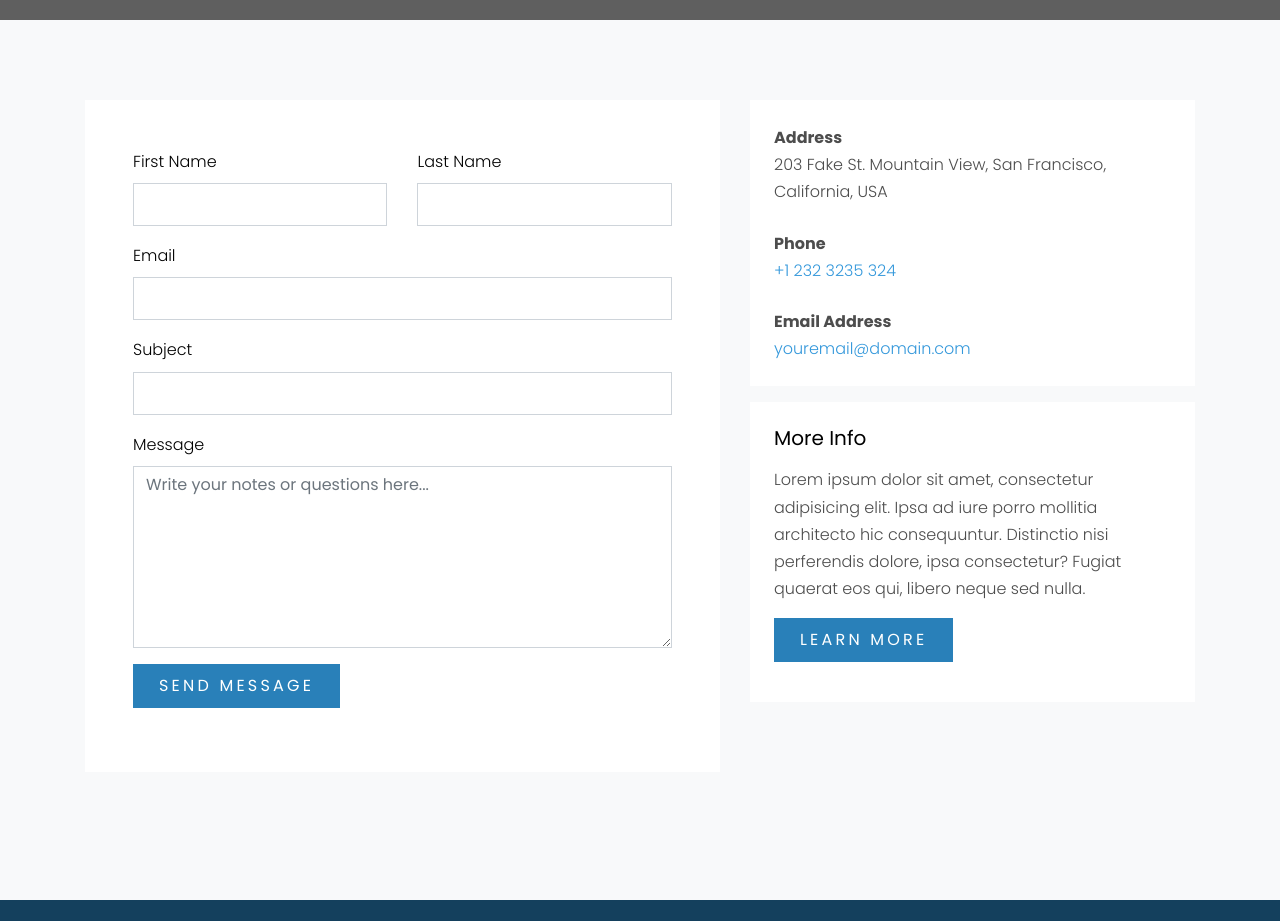
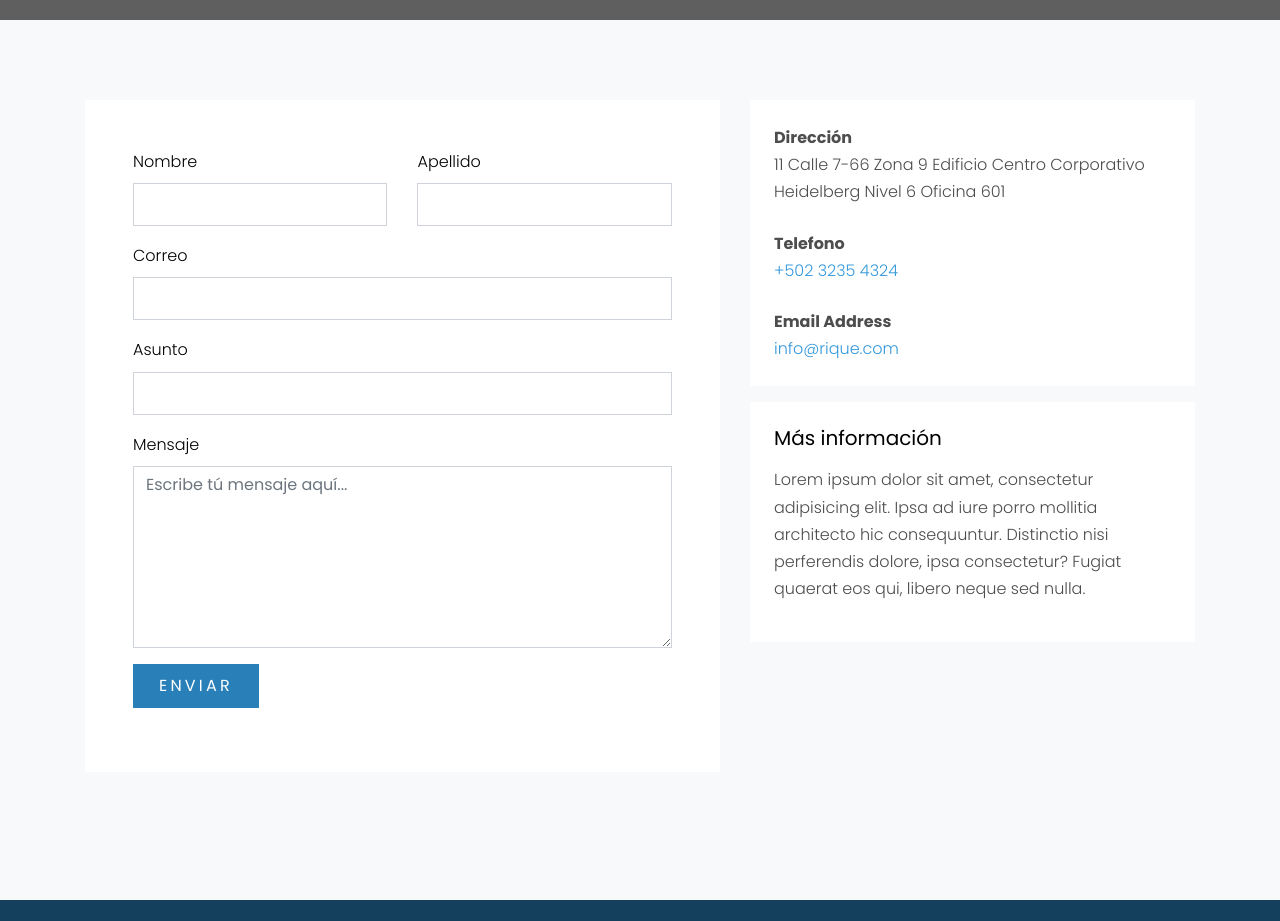
Before and after one commit to leninjo/rique, a plain HTML site: page contact.html in a window 1280 px wide. Shown: the part 780-1701 px from the top of the page. Drawn offline with Linux system fonts and the light colour scheme; grey boxes are pictures that could not be loaded; files whose address does not match are found by name; a web font is replaced by a local one.

Commit message:
Modificación de contacto

```diff
--- a/contact.html
+++ b/contact.html
@@ -98,11 +98,11 @@
 
               <div class="row form-group">
                 <div class="col-md-6 mb-3 mb-md-0">
-                  <label class="text-black" for="fname">First Name</label>
+                  <label class="text-black" for="fname">Nombre</label>
                   <input type="text" id="fname" class="form-control">
                 </div>
                 <div class="col-md-6">
-                  <label class="text-black" for="lname">Last Name</label>
+                  <label class="text-black" for="lname">Apellido</label>
                   <input type="text" id="lname" class="form-control">
                 </div>
               </div>
@@ -110,7 +110,7 @@
               <div class="row form-group">
 
                 <div class="col-md-12">
-                  <label class="text-black" for="email">Email</label>
+                  <label class="text-black" for="email">Correo</label>
                   <input type="email" id="email" class="form-control">
                 </div>
               </div>
@@ -118,21 +118,21 @@
               <div class="row form-group">
 
                 <div class="col-md-12">
-                  <label class="text-black" for="subject">Subject</label>
+                  <label class="text-black" for="subject">Asunto</label>
                   <input type="subject" id="subject" class="form-control">
                 </div>
               </div>
 
               <div class="row form-group">
                 <div class="col-md-12">
-                  <label class="text-black" for="message">Message</label>
-                  <textarea name="message" id="message" cols="30" rows="7" class="form-control" placeholder="Write your notes or questions here..."></textarea>
+                  <label class="text-black" for="message">Mensaje</label>
+                  <textarea name="message" id="message" cols="30" rows="7" class="form-control" placeholder="Escribe tú mensaje aquí..."></textarea>
                 </div>
               </div>
 
               <div class="row form-group">
                 <div class="col-md-12">
-                  <input type="submit" value="Send Message" class="btn btn-primary py-2 px-4 text-white">
+                  <input type="submit" value="Enviar" class="btn btn-primary py-2 px-4 text-white">
                 </div>
               </div>
 
@@ -142,21 +142,20 @@
           <div class="col-md-5">
 
             <div class="p-4 mb-3 bg-white">
-              <p class="mb-0 font-weight-bold">Address</p>
-              <p class="mb-4">203 Fake St. Mountain View, San Francisco, California, USA</p>
+              <p class="mb-0 font-weight-bold">Dirección</p>
+              <p class="mb-4">11 Calle 7-66 Zona 9 Edificio Centro Corporativo Heidelberg Nivel 6 Oficina 601</p>
 
-              <p class="mb-0 font-weight-bold">Phone</p>
-              <p class="mb-4"><a href="#">+1 232 3235 324</a></p>
+              <p class="mb-0 font-weight-bold">Telefono</p>
+              <p class="mb-4"><a href="#">+502 3235 4324</a></p>
 
               <p class="mb-0 font-weight-bold">Email Address</p>
-              <p class="mb-0"><a href="#">youremail@domain.com</a></p>
+              <p class="mb-0"><a href="#">info@rique.com</a></p>
 
             </div>
 
             <div class="p-4 mb-3 bg-white">
-              <h3 class="h5 text-black mb-3">More Info</h3>
+              <h3 class="h5 text-black mb-3">Más información</h3>
               <p>Lorem ipsum dolor sit amet, consectetur adipisicing elit. Ipsa ad iure porro mollitia architecto hic consequuntur. Distinctio nisi perferendis dolore, ipsa consectetur? Fugiat quaerat eos qui, libero neque sed nulla.</p>
-              <p><a href="#" class="btn btn-primary px-4 py-2 text-white">Learn More</a></p>
             </div>
 
           </div>
```
